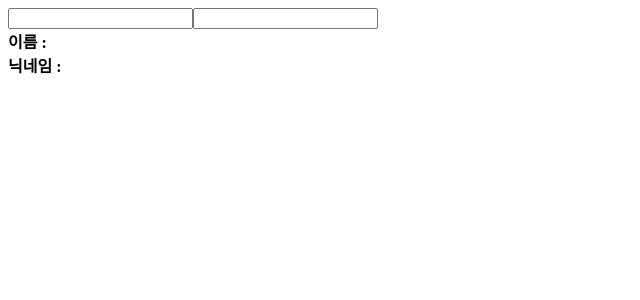
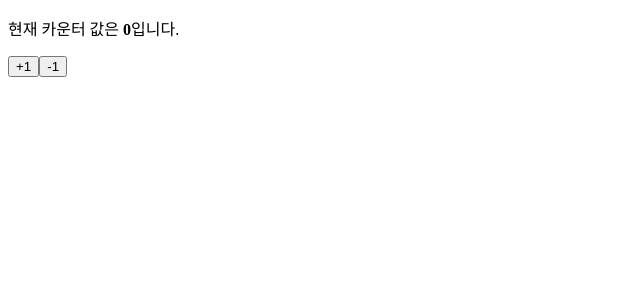
Before and after one commit to jyb1798/velopert_test, a React (Create React App) app: page / in a window 1280 px wide. Shown: the top 300 px of the page, without its empty margins (0-640 px from the left). Built offline with nearby package versions, Linux system fonts and the light colour scheme.

Commit message:
Add : useReducer

```diff
--- a/src/App.js
+++ b/src/App.js
@@ -1,4 +1,4 @@
-import React from "react";
+import React, { useState } from "react";
 import Test from "./Components/Test";
 import EventParctice from "./Components/EventParctice";
 import EventParcticeForm from "./Components/EventParcticeform";
@@ -6,7 +6,10 @@
 import FilterTest from "./Components/FilterTest";
 import Counter from "./Components/Counter";
 import Info from "./Components/Info";
+
 function App() {
+  // const [visible, setVisible] = useState(false);
+
   return (
     <>
       {/* <Test /> */}
@@ -14,8 +17,12 @@
       {/* <EventParcticeForm /> */}
       {/* <IterationSample /> */}
       {/* <FilterTest /> */}
-      {/* <Counter /> */}
-      <Info />
+      <Counter />
+      {/* <button onClick={() => setVisible(!visible)}>
+        {visible ? "숨기기" : "보이기"}
+      </button>
+      <hr />
+      {visible && <Info />} */}
     </>
   );
 }
--- a/src/Components/Counter.js
+++ b/src/Components/Counter.js
@@ -1,14 +1,26 @@
-import React, { useState } from "react";
+import React, { useReducer } from "react";
+
+const reducer = (state, action) => {
+  switch (action.type) {
+    case "INCREMENT":
+      return { value: state.value + 1 };
+    case "DECREMENT":
+      return { value: state.value - 1 };
+    default:
+      return state;
+  }
+};
 
 const Counter = () => {
-  const [value, setValue] = useState(0);
+  const [state, dispatch] = useReducer(reducer, { value: 0 });
+
   return (
     <div>
       <p>
-        현재 카운터 값은 <b>{value}입니다</b>
+        현재 카운터 값은 <b>{state.value}</b>입니다.
       </p>
-      <button onClick={() => setValue(value + 1)}>+1</button>
-      <button onClick={() => setValue(value - 1)}>-1</button>
+      <button onClick={() => dispatch({ type: "INCREMENT" })}>+1</button>
+      <button onClick={() => dispatch({ type: "DECREMENT" })}>-1</button>
     </div>
   );
 };
--- a/src/Components/Info.js
+++ b/src/Components/Info.js
@@ -10,7 +10,7 @@
       name,
       nickname,
     });
-  });
+  }, []);
 
   const onChangeName = (e) => {
     setName(e.target.value);
```
